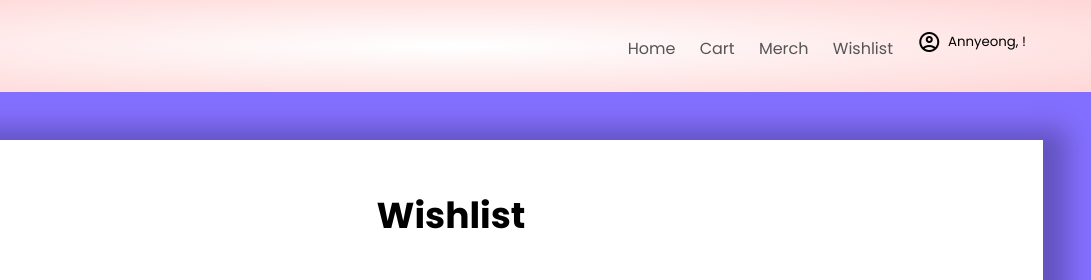
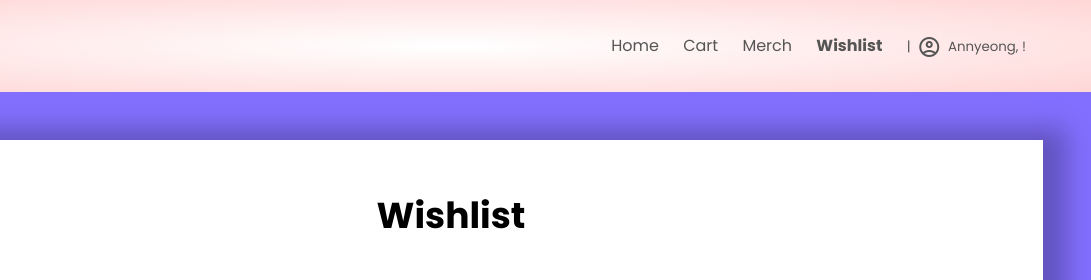
Before and after one commit to alyrachmanhidayat/Hallyuin, a plain HTML site: page wishlist.html in a window 1280 px wide. Shown: the top 280 px of the page, 189-1280 px from the left. Drawn offline with nearby package versions, Linux system fonts and the light colour scheme; a web font is replaced by a local one.

Commit message:
current page indicator added

```diff
--- a/css/style.css
+++ b/css/style.css
@@ -232,3 +232,14 @@ footer {
     'GRAD' 0,
     'opsz' 24
 }
+
+[aria-current="page"] {
+    font-weight: bold;
+}
+
+.navbar a:hover {
+    text-shadow: 0 0 10px #ff523b;
+    color: whitesmoke;
+    transition: 200ms;
+    font-weight: bold;
+}
--- a/wishlist.html
+++ b/wishlist.html
@@ -21,18 +21,19 @@
         <div class="container">
             <div class="navbar">
                 <div class="logo">
-                <h1><img src="img/favicon.ico" width="28px">allyuin</h1>
+                <h1><img src="img/favicon.ico" alt="Logo" width="28px">allyuin</h1>
                 </div>
                 <nav>
                     <ul>
                         <li><a href="index.html">Home</a></li>
                         <li><a href="cart.html">Cart</a></li>
                         <li><a href="Merch.html">Merch</a></li>
-                        <li><a href="wishlist.html">Wishlist</a></li>
+                        <li><a href="wishlist.html" aria-current="page">Wishlist</a></li>
                         <li><a href="login.html">
                             <button type="button" class="account">
-                                <span class="material-symbols-outlined">account_circle</span>
-                                <span>Annyeong, <span id="username">Guest</span>!</span>
+                                <span class="account-content">|</span>
+                                <span class="material-symbols-outlined account-content">account_circle</span>
+                                <span class="account-content">Annyeong, <span id="username">Guest</span>!</span>
                                 <div class="submenu">
                                     <a href="login.html" id="logout"><span class="material-symbols-outlined">logout</span>Logout</a>
                                 </div>
```
Also changed, not shown: cart.html (+5 -4 lines), index.html (+2 -2 lines), merch.html (+5 -4 lines).
